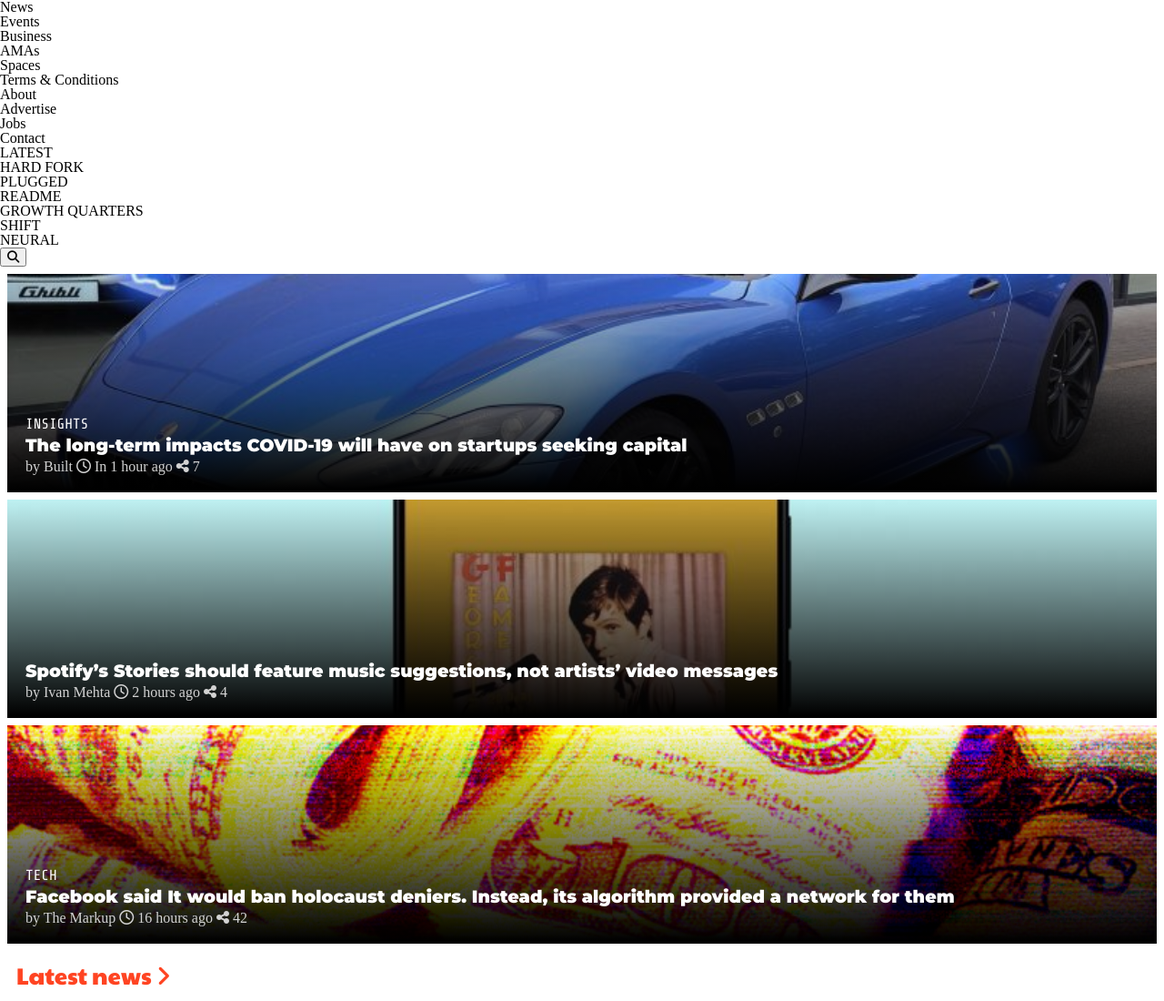
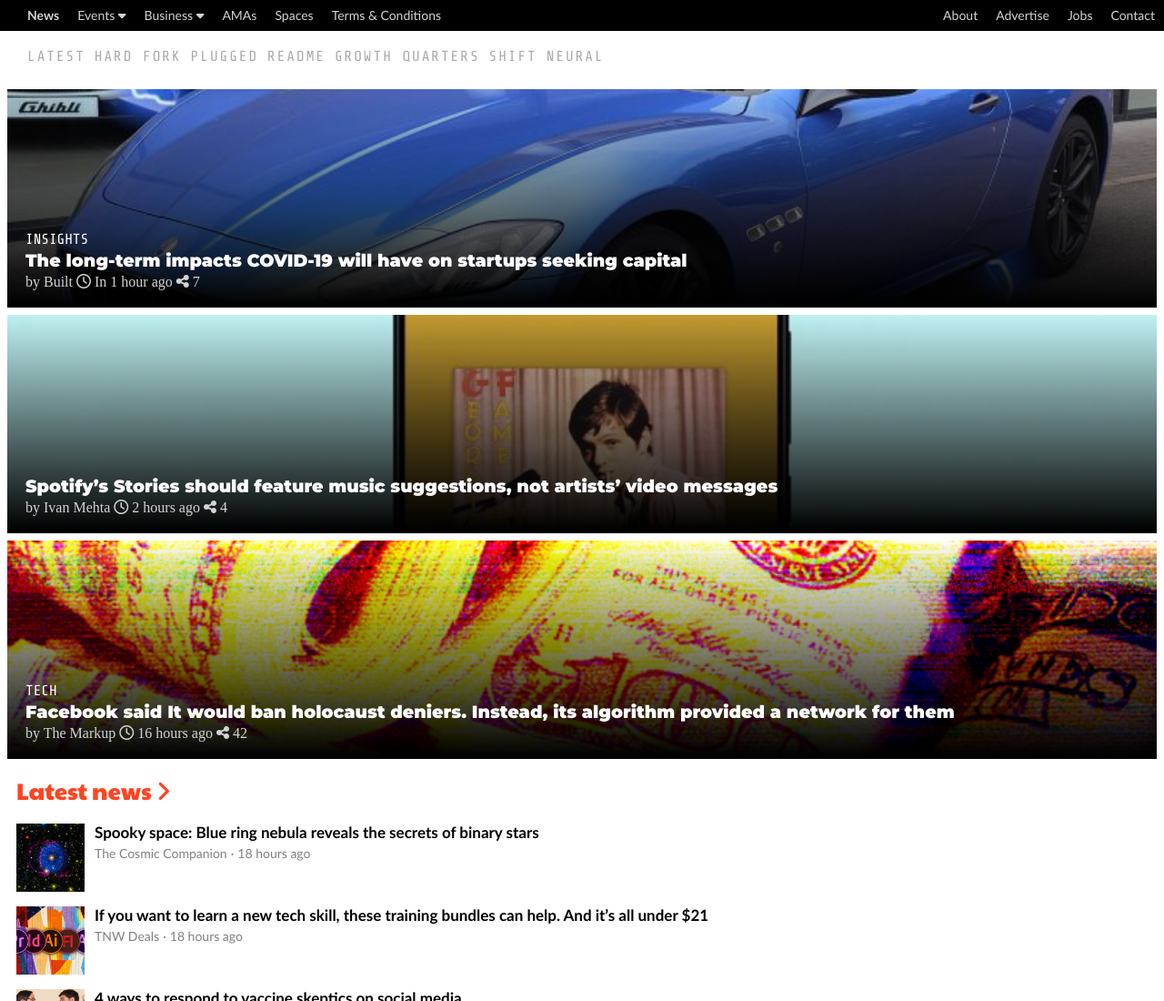
Before and after one commit to necmigunduz/tnw-cloning-project, a plain HTML site: page index.html in a window 1280 px wide. Shown: the top 1100 px of the page at 91% size. Drawn offline with nearby package versions, Linux system fonts and the light colour scheme.

Commit message:
add top nav bar

```diff
--- a/css/styles.css
+++ b/css/styles.css
@@ -496,3 +496,60 @@
   display: inline-block;
   padding: 0 4px;
 }
+
+/*----------
+    Nav Bar
+ ------------*/
+
+ header {
+  display: flex;
+  width: 100%;
+  flex-direction: column;
+}
+
+header nav {
+  display: flex;
+  justify-content: space-between;
+  background-color: black;
+  width: 100%;
+  font-family: 'Gill Sans', 'Gill Sans MT', Calibri, 'Trebuchet MS', sans-serif;
+  font-size: 14px;
+  color: lightgray;
+}
+.ul1 {
+  display: flex;
+  padding: 0 20px;
+  float: left;
+}
+
+#nav-news {
+  font-weight: 700;
+}
+
+.ul1 li {
+  padding: 10px;
+}
+.ul2 {
+  display: flex;
+  justify-content: space-between;
+  padding-left: 20px;
+}
+
+.ul2 li {
+  padding: 10px;
+}
+
+.left ul {
+  display: flex;
+  justify-content: space-evenly;
+  padding: 20px;
+  float: left;
+}
+
+.left ul li {
+  padding-left: 10px;
+  font-family: "Share Tech Mono", monospace;
+  font-size: 16px;
+  color: #aaa;
+  letter-spacing: 2px;
+}
--- a/index.html
+++ b/index.html
@@ -12,21 +12,23 @@
 
 <body>
     <header>
-        <nav>
-            <ul>
-                <li>News</li>
-                <li>Events</li>
-                <li>Business</li>
+        <nav class="nav">
+            <ul class="ul1">
+                <li id="nav-news">News</li>
+                <li>Events <i class="fas fa-caret-down"></i></li>
+                <li>Business <i class="fas fa-caret-down"></i></li>
                 <li>AMAs</li>
                 <li>Spaces</li>
                 <li>Terms & Conditions</li>
+            </ul>
+            <ul class="ul2">
                 <li>About</li>
                 <li>Advertise</li>
                 <li>Jobs</li>
                 <li>Contact</li>
             </ul>
         </nav>
-        <div>
+        <div class="left">
             <ul>
                 <li>LATEST</li>
                 <li>HARD FORK</li>
@@ -36,12 +38,8 @@
                 <li>SHIFT</li>
                 <li>NEURAL</li>
             </ul>
-            <button>
-                <i class="fas fa-search"></i>
-            </button>
         </div>
-    </header>
-    <main>
+    </header>    <main>
         <div class="section">
             <div id="blue-car" class="image">
                 <a href="#">INSIGHTS</a>
```
